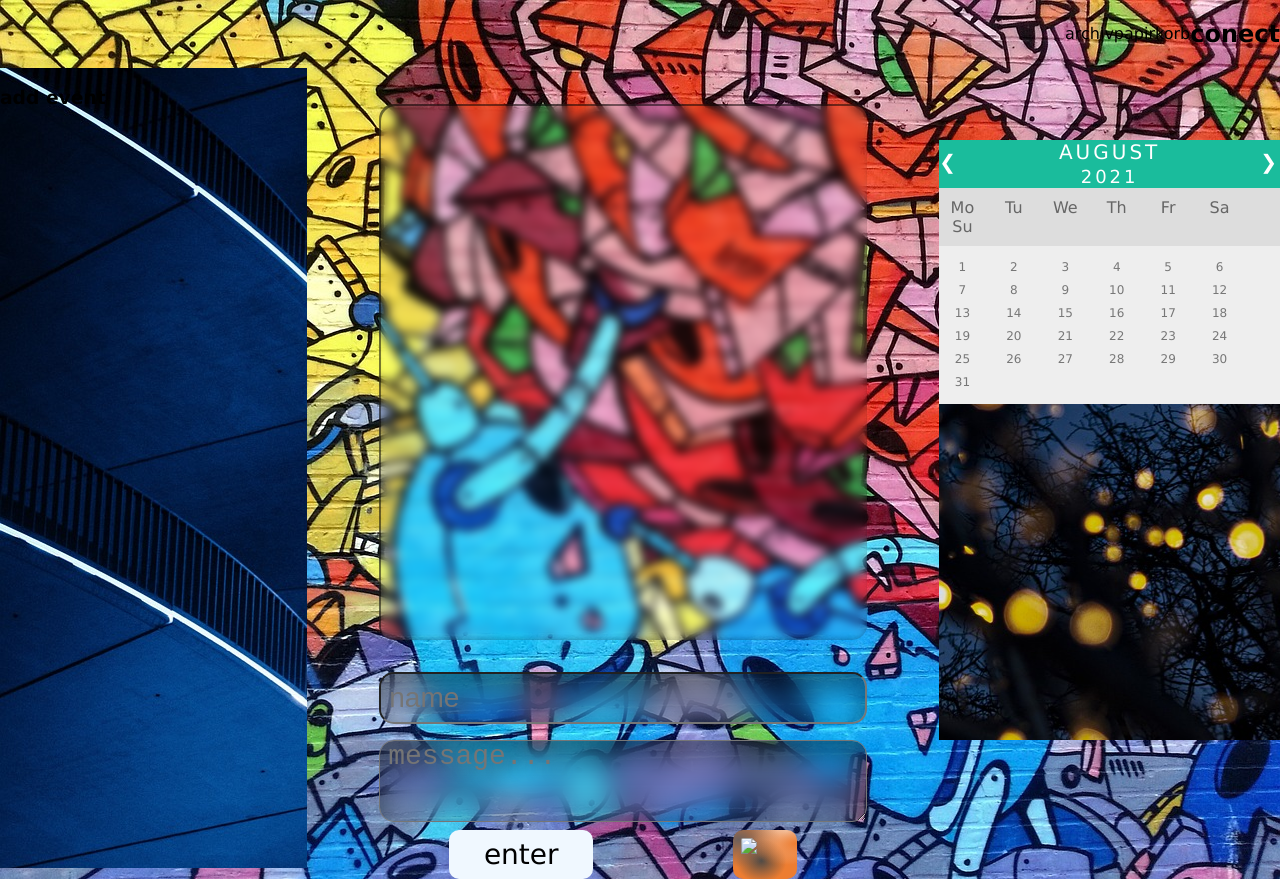
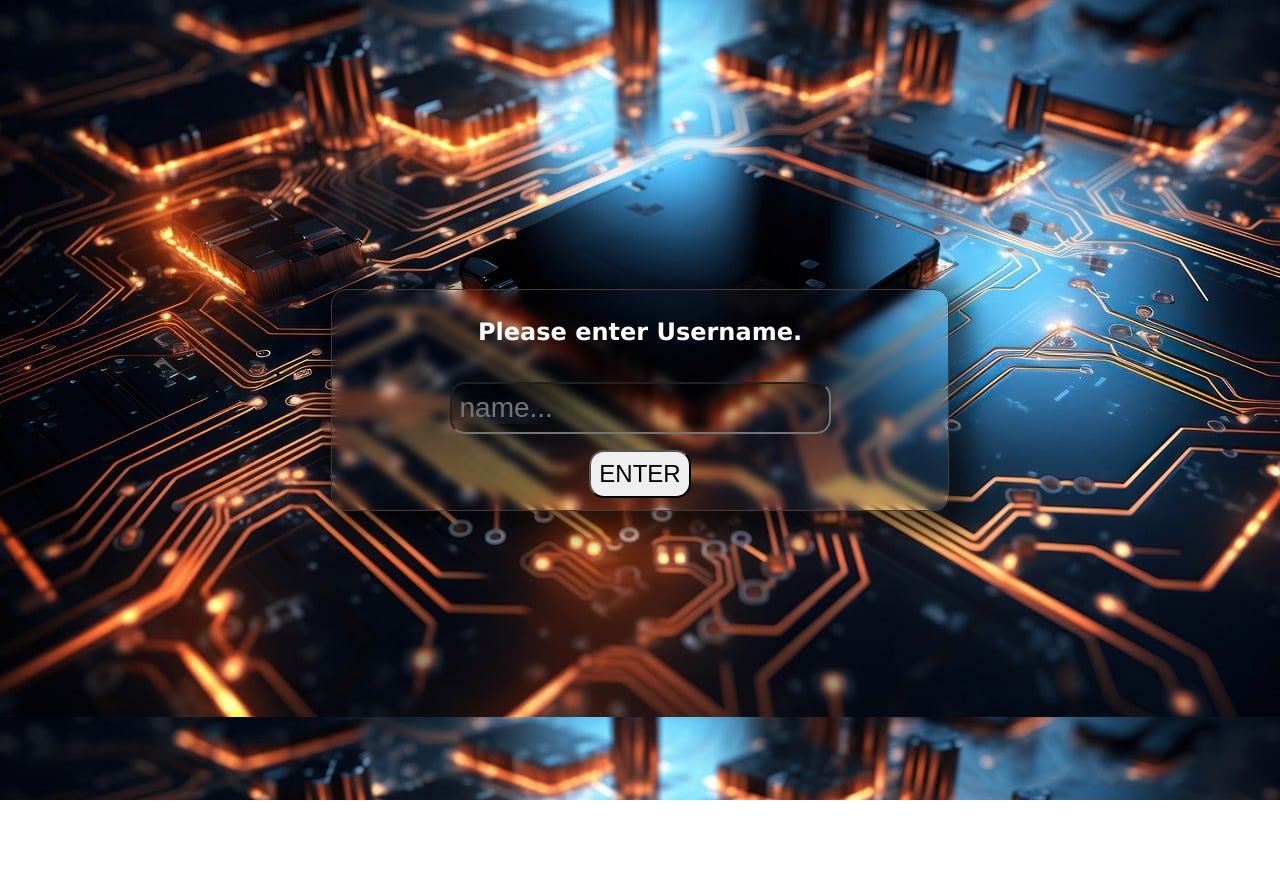
Before and after one commit to NicolausFeldtmann/conectApp, a plain HTML site: page index.html in a window 1280 px wide. After the commit the page ends 800 px from the top, so only its background shows below. Drawn offline with Linux system fonts and the light colour scheme; no server answers.

Commit message:
JS & CSS progess

```diff
--- a/index.html
+++ b/index.html
@@ -12,11 +12,14 @@
     <title>conect</title>
 </head>
 <body onload="init()">
-    <nav>
-        <div class="archiv">archiv</div>
-        <div class="deleted">papirkorb</div>
-        <h1>conect</h1>
-    </nav>
+
+    <div id="enterScreen" class="enterScreen">
+        <div class="enterBanner">
+            <h2>Please enter Username.</h2>
+            <input id="inputName" type="text" placeholder="name...">
+            <button id="entrtBtn" onclick="enterName()">ENTER</button>
+        </div>
+    </div>
 
     <div class="content">
         <div class="comming">
@@ -28,11 +31,10 @@
         <div class="chat">
             <div id="chat" class="messageBoard"></div>
             <div class="postInputArea">
-                <input id="nameInput" type="text" placeholder="name">
                 <textarea id="messageInput" placeholder="message..."></textarea>
                 <div class="chatBtnArea">
                     <div id="enter" class="enterBtn" onclick="addPost()">enter</div>
-                     <img id="erase" class="erase" src="/assets/img/x.png.png">
+                     <div id="erase" class="erase" onclick="deleteAllPosts()">DELETE ALL!</div>
                 </div>
             </div>
         </div>
--- a/scripts/chat.js
+++ b/scripts/chat.js
@@ -4,58 +4,84 @@ async function init() {
     renderPost();
 }
 
+function enterName() {
+    let inputName = document.getElementById('inputName');
+    let name = inputName.value;
+    if (!name) {
+        alert('NAME!')
+        return false
+    } else {
+        let x = document.getElementById('enterScreen');
+        x.classList.toggle('dspNone');
+    }
+    userName.push(name);
+    console.log(userName);
+}
+
+document.getElementById('messageInput').addEventListener('keydown', function(event) {
+    if (event.key === 'Enter') {
+        event.preventDefault();
+        enterName();
+    }
+});
+
 async function addPost() {
-    let nameInputRef = document.getElementById('nameInput');
-    let nameInput = nameInputRef.value.trim();
+    let nameInput = userName[0];
     let messageInputRef = document.getElementById('messageInput');
     let messageInput = messageInputRef.value.trim();
-
-    // Überprüfungen
-    if (!nameInput && !messageInput) {
-        alert('Kein Name, Keine Nachricht... KEIN POST!');
-        return false;
-    }
-
-    if (!nameInput) {
-        alert('Wer bist du ?!');
-        return false;
-    }
 
     if (!messageInput) {
         alert('Nichts zu sagen?!');
         return false;
     }
 
-    // Objekt für den neuen Post erstellen
-    const newPost = {
+    let newPost = {
         name: nameInput,
         message: messageInput,
     };
 
-    // Post an die API senden
+    try {
+        await savePostToApi(newPost);
+        messageInputRef.value = "";
+        await loadPosts("post");
+    } catch (error) {
+        console.log("Fehler beim Speichern des Posts:", error);
+    }
+}
+
+async function savePostToApi(post) {
+    const response = await fetch("https://conect-d9109-default-rtdb.europe-west1.firebasedatabase.app/post.json", {
+        method: "POST",
+        headers: {
+            "Content-Type": "application/json"
+        },
+        body: JSON.stringify(post)
+    });
+
+    if (!response.ok) {
+        throw new Error("Fehler beim Speichern des Posts.");
+    }
+}
+
+async function deleteAllPosts() {
     try {
         const response = await fetch("https://conect-d9109-default-rtdb.europe-west1.firebasedatabase.app/post.json", {
-            method: "POST",
+            method: "DELETE",
             headers: {
                 "Content-Type": "application/json"
-            },
-            body: JSON.stringify(newPost)
+            }
         });
 
         if (!response.ok) {
-            throw new Error("Fehler beim Speichern des Posts.");
+            throw new Error("Fehler beim Löschen der Posts.");
         }
 
-        // Eingabefelder zurücksetzen
-        nameInputRef.value = "";
-        messageInputRef.value = "";
-
-        // Posts neu laden und rendern
-        await loadPosts("post");
-
+        console.log("Alle Posts wurden erfolgreich gelöscht.");
     } catch (error) {
-        console.log("Fehler beim Speichern des Posts:", error);
+        console.log("Fehler beim Löschen der Posts:", error);
     }
+    loadPosts();
+    renderPost();
 }
 
 function renderPost() {
--- a/scripts/db.js
+++ b/scripts/db.js
@@ -1,6 +1,7 @@
 const BASE_URL = "https://conect-d9109-default-rtdb.europe-west1.firebasedatabase.app/"
 
 let post = [];
+let userName = [];
 
 async function loadPosts(path = "") {
     try {
--- a/styles/main.css
+++ b/styles/main.css
@@ -1,5 +1,5 @@
 body{
-    background: url(/assets/img/robot.jpg);
+    background: url(/assets/img/background.jpg);
     max-width:1024;
     margin: 0;
 }
@@ -8,6 +8,50 @@ nav{
     display: flex;
     justify-content: end;
     align-items: center;
+}
+
+.enterScreen{
+    background: url(/assets/img/chip.jpg);
+    z-index: 100;
+    height: 100%;
+    position: absolute;
+    top: 0;
+    bottom: 0;
+    width: 100%;
+    display: flex;
+    align-items: center;
+    justify-content: center;
+    color: white;
+}
+
+.dspNone{
+    display: none;
+}
+
+.enterBanner{
+    border: solid 1px #453b3b;
+    border-radius: 15px;
+    -webkit-backdrop-filter: blur(5px);
+    backdrop-filter: blur(5px);
+    padding: 12px 8px 12px 8px;
+    width: 75vh;
+    display: flex;
+    flex-direction: column;
+    align-items: center;
+    text-align: center;
+    box-shadow: 10px 10px 24px 13px rgba(0,0,0,0.55);
+    -webkit-box-shadow: 10px 10px 24px 13px rgba(0,0,0,0.55);
+    -moz-box-shadow: 10px 10px 24px 13px rgba(0,0,0,0.55);
+}
+
+button{
+    font-size: 24px;
+    border-radius: 15px;
+    padding: 8px;
+}
+
+h2{
+    margin: 16px 0px 36px 0px;
 }
 
 .content{
```
Also changed, not shown: assets/img/background.jpg (added).
